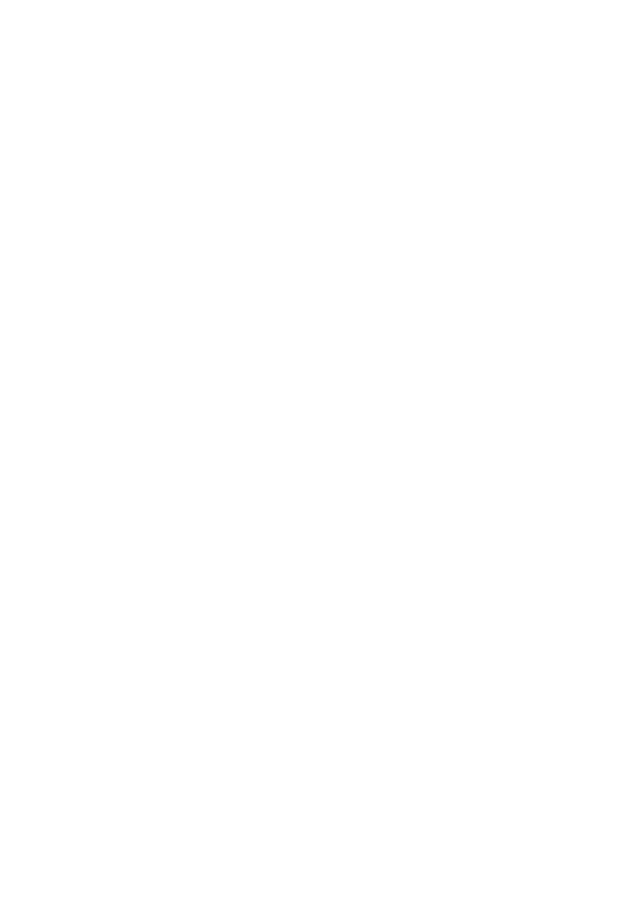
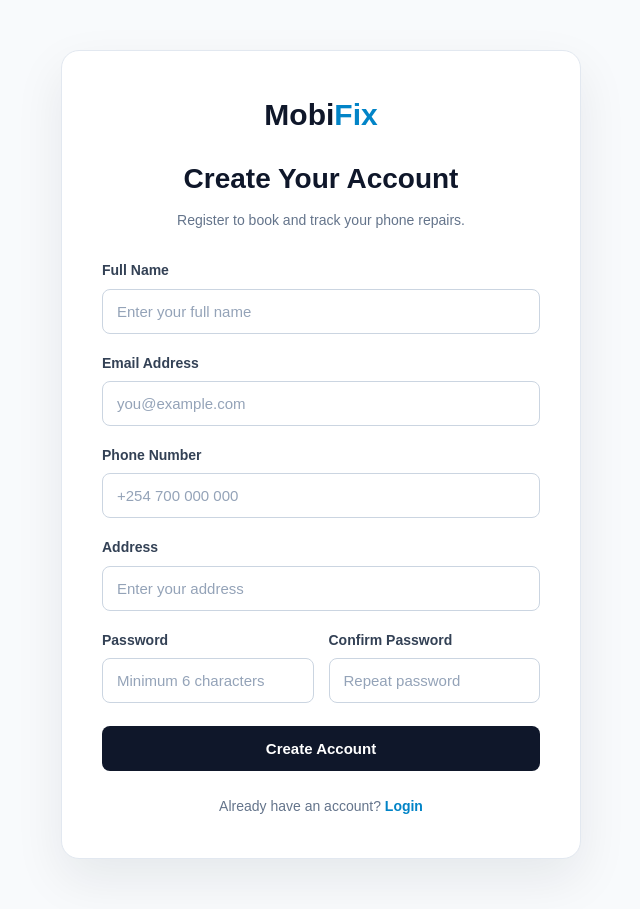
Before and after one commit to wahuu2/mobifix-repair-management-system, a PHP site: page /register.php in a window 1280 px wide. Before the commit the part shown is empty. Shown: the whole page, without its empty margins (319-959 px from the left). Before the commit the page ends 800 px from the top, so only its background shows below. Run offline with PHP 8.4, Linux system fonts and the light colour scheme.

Commit message:
Updated register.php

```diff
--- a/assets/css/style.css
+++ b/assets/css/style.css
@@ -654,3 +654,314 @@ a {
     }
 
 }
+/* =========================
+   AUTH PAGES
+========================= */
+
+.auth-section {
+    min-height: 100vh;
+    padding: 50px 20px;
+
+    background: #f8fafc;
+
+    display: flex;
+    align-items: center;
+    justify-content: center;
+}
+
+.auth-container {
+    width: 100%;
+    max-width: 520px;
+    margin: 0 auto;
+}
+
+
+/* =========================
+   AUTH CARD
+========================= */
+
+.auth-card {
+    background: #ffffff;
+
+    padding: 40px;
+
+    border-radius: 18px;
+
+    border: 1px solid #e2e8f0;
+
+    box-shadow:
+        0 20px 50px rgba(15, 23, 42, 0.08);
+}
+
+
+/* =========================
+   MOBIFIX LOGO
+========================= */
+
+.auth-logo {
+    font-size: 30px;
+    font-weight: 800;
+
+    color: #0f172a;
+
+    margin-bottom: 18px;
+}
+
+.auth-logo span {
+    color: #0284c7;
+}
+
+
+/* =========================
+   AUTH HEADER
+========================= */
+
+.auth-card-header {
+    text-align: center;
+
+    margin-bottom: 28px;
+}
+
+.auth-card-header h2 {
+    font-size: 28px;
+
+    color: #0f172a;
+
+    margin-bottom: 7px;
+}
+
+.auth-card-header p {
+    color: #64748b;
+
+    font-size: 14px;
+
+    line-height: 1.6;
+}
+
+
+/* =========================
+   FORM
+========================= */
+
+.form-group {
+    margin-bottom: 18px;
+}
+
+.form-group label {
+    display: block;
+
+    font-size: 14px;
+
+    font-weight: 600;
+
+    color: #334155;
+
+    margin-bottom: 7px;
+}
+
+.form-group input {
+    width: 100%;
+
+    padding: 13px 14px;
+
+    background: #ffffff;
+
+    border: 1px solid #cbd5e1;
+
+    border-radius: 8px;
+
+    font-family: inherit;
+
+    font-size: 15px;
+
+    color: #0f172a;
+
+    outline: none;
+
+    transition:
+        border-color 0.2s ease,
+        box-shadow 0.2s ease;
+}
+
+.form-group input::placeholder {
+    color: #94a3b8;
+}
+
+.form-group input:focus {
+    border-color: #0284c7;
+
+    box-shadow:
+        0 0 0 3px rgba(2, 132, 199, 0.12);
+}
+
+
+/* =========================
+   PASSWORD ROW
+========================= */
+
+.form-row {
+    display: grid;
+
+    grid-template-columns: 1fr 1fr;
+
+    gap: 15px;
+}
+
+
+/* =========================
+   SUBMIT BUTTON
+========================= */
+
+.auth-button {
+    width: 100%;
+
+    border: none;
+
+    border-radius: 8px;
+
+    padding: 14px 18px;
+
+    margin-top: 5px;
+
+    background: #0f172a;
+
+    color: #ffffff;
+
+    font-family: inherit;
+
+    font-size: 15px;
+
+    font-weight: 600;
+
+    cursor: pointer;
+
+    transition:
+        background 0.2s ease,
+        transform 0.2s ease,
+        box-shadow 0.2s ease;
+}
+
+.auth-button:hover {
+    background: #0284c7;
+
+    box-shadow:
+        0 8px 20px rgba(2, 132, 199, 0.2);
+}
+
+.auth-button:active {
+    transform: translateY(1px);
+}
+
+
+/* =========================
+   ALERTS
+========================= */
+
+.alert {
+    padding: 12px 15px;
+
+    border-radius: 8px;
+
+    margin-bottom: 20px;
+
+    font-size: 14px;
+
+    line-height: 1.5;
+}
+
+.alert-error {
+    background: #fef2f2;
+
+    color: #991b1b;
+
+    border: 1px solid #fecaca;
+}
+
+.alert-success {
+    background: #f0fdf4;
+
+    color: #166534;
+
+    border: 1px solid #bbf7d0;
+}
+
+
+/* =========================
+   LOGIN LINK
+========================= */
+
+.auth-footer-text {
+    text-align: center;
+
+    margin-top: 24px;
+
+    color: #64748b;
+
+    font-size: 14px;
+}
+
+.auth-footer-text a {
+    color: #0284c7;
+
+    font-weight: 600;
+
+    text-decoration: none;
+
+    transition: color 0.2s ease;
+}
+
+.auth-footer-text a:hover {
+    color: #0369a1;
+
+    text-decoration: underline;
+}
+
+
+/* =========================
+   MOBILE
+========================= */
+
+@media (max-width: 550px) {
+
+    .auth-section {
+        padding: 30px 15px;
+    }
+
+    .auth-card {
+        padding: 28px 22px;
+
+        border-radius: 14px;
+    }
+
+    .auth-card-header h2 {
+        font-size: 24px;
+    }
+
+    .form-row {
+        grid-template-columns: 1fr;
+
+        gap: 0;
+    }
+
+}
+
+
+/* =========================
+   VERY SMALL SCREENS
+========================= */
+
+@media (max-width: 360px) {
+
+    .auth-card {
+        padding: 24px 18px;
+    }
+
+    .auth-logo {
+        font-size: 26px;
+    }
+
+    .auth-card-header h2 {
+        font-size: 22px;
+    }
+
+}
--- a/register.php
+++ b/register.php
@@ -0,0 +1,316 @@
+<?php
+
+require_once "config/database.php";
+
+$error = "";
+$success = "";
+
+if ($_SERVER["REQUEST_METHOD"] === "POST") {
+
+    $name = trim($_POST["name"]);
+    $email = trim($_POST["email"]);
+    $phone = trim($_POST["phone"]);
+    $address = trim($_POST["address"]);
+    $password = $_POST["password"];
+    $confirmPassword = $_POST["confirm_password"];
+
+    if (
+        empty($name) ||
+        empty($email) ||
+        empty($phone) ||
+        empty($address) ||
+        empty($password) ||
+        empty($confirmPassword)
+    ) {
+
+        $error = "Please fill in all fields.";
+
+    } elseif (!filter_var($email, FILTER_VALIDATE_EMAIL)) {
+
+        $error = "Please enter a valid email address.";
+
+    } elseif (strlen($password) < 6) {
+
+        $error = "Password must contain at least 6 characters.";
+
+    } elseif ($password !== $confirmPassword) {
+
+        $error = "Passwords do not match.";
+
+    } else {
+
+        // Check whether email already exists
+
+        $checkSql = "SELECT CustomerID FROM customers WHERE Email = ?";
+
+        $checkStmt = $conn->prepare($checkSql);
+        $checkStmt->bind_param("s", $email);
+        $checkStmt->execute();
+
+        $checkResult = $checkStmt->get_result();
+
+        if ($checkResult->num_rows > 0) {
+
+            $error = "An account with this email already exists.";
+
+        } else {
+
+            // Securely hash password
+
+            $hashedPassword = password_hash(
+                $password,
+                PASSWORD_DEFAULT
+            );
+
+            // Insert customer
+
+            $sql = "
+                INSERT INTO customers
+                (Name, Email, Address, Phone, Password)
+                VALUES (?, ?, ?, ?, ?)
+            ";
+
+            $stmt = $conn->prepare($sql);
+
+            $stmt->bind_param(
+                "sssss",
+                $name,
+                $email,
+                $address,
+                $phone,
+                $hashedPassword
+            );
+
+            if ($stmt->execute()) {
+
+                $success =
+                    "Account created successfully. You can now log in.";
+
+            } else {
+
+                $error =
+                    "Something went wrong. Please try again.";
+            }
+
+            $stmt->close();
+        }
+
+        $checkStmt->close();
+    }
+}
+
+?>
+
+<!DOCTYPE html>
+<html lang="en">
+
+<head>
+
+    <meta charset="UTF-8">
+
+    <meta
+        name="viewport"
+        content="width=device-width, initial-scale=1.0"
+    >
+
+    <title>Create Account | MobiFix</title>
+
+    <link
+        rel="stylesheet"
+        href="assets/css/style.css"
+    >
+
+</head>
+
+<body>
+
+    <main>
+
+        <section class="auth-section">
+
+            <div class="auth-container">
+
+                <div class="auth-card">
+
+                    <div class="auth-card-header">
+
+                        <div class="auth-logo">
+                            Mobi<span>Fix</span>
+                        </div>
+
+                        <h2>
+                            Create Your Account
+                        </h2>
+
+                        <p>
+                            Register to book and track your phone repairs.
+                        </p>
+
+                    </div>
+
+
+                    <?php if (!empty($error)): ?>
+
+                        <div class="alert alert-error">
+
+                            <?php echo htmlspecialchars($error); ?>
+
+                        </div>
+
+                    <?php endif; ?>
+
+
+                    <?php if (!empty($success)): ?>
+
+                        <div class="alert alert-success">
+
+                            <?php echo htmlspecialchars($success); ?>
+
+                        </div>
+
+                    <?php endif; ?>
+
+
+                    <form method="POST" action="">
+
+                        <div class="form-group">
+
+                            <label for="name">
+                                Full Name
+                            </label>
+
+                            <input
+                                type="text"
+                                id="name"
+                                name="name"
+                                placeholder="Enter your full name"
+                                value="<?php echo htmlspecialchars($_POST["name"] ?? ""); ?>"
+                                required
+                            >
+
+                        </div>
+
+
+                        <div class="form-group">
+
+                            <label for="email">
+                                Email Address
+                            </label>
+
+                            <input
+                                type="email"
+                                id="email"
+                                name="email"
+                                placeholder="you@example.com"
+                                value="<?php echo htmlspecialchars($_POST["email"] ?? ""); ?>"
+                                required
+                            >
+
+                        </div>
+
+
+                        <div class="form-group">
+
+                            <label for="phone">
+                                Phone Number
+                            </label>
+
+                            <input
+                                type="tel"
+                                id="phone"
+                                name="phone"
+                                placeholder="+254 700 000 000"
+                                value="<?php echo htmlspecialchars($_POST["phone"] ?? ""); ?>"
+                                required
+                            >
+
+                        </div>
+
+
+                        <div class="form-group">
+
+                            <label for="address">
+                                Address
+                            </label>
+
+                            <input
+                                type="text"
+                                id="address"
+                                name="address"
+                                placeholder="Enter your address"
+                                value="<?php echo htmlspecialchars($_POST["address"] ?? ""); ?>"
+                                required
+                            >
+
+                        </div>
+
+
+                        <div class="form-row">
+
+                            <div class="form-group">
+
+                                <label for="password">
+                                    Password
+                                </label>
+
+                                <input
+                                    type="password"
+                                    id="password"
+                                    name="password"
+                                    placeholder="Minimum 6 characters"
+                                    required
+                                >
+
+                            </div>
+
+
+                            <div class="form-group">
+
+                                <label for="confirm_password">
+                                    Confirm Password
+                                </label>
+
+                                <input
+                                    type="password"
+                                    id="confirm_password"
+                                    name="confirm_password"
+                                    placeholder="Repeat password"
+                                    required
+                                >
+
+                            </div>
+
+                        </div>
+
+
+                        <button
+                            type="submit"
+                            class="auth-button"
+                        >
+                            Create Account
+                        </button>
+
+                    </form>
+
+
+                    <p class="auth-footer-text">
+
+                        Already have an account?
+
+                        <a href="login.php">
+                            Login
+                        </a>
+
+                    </p>
+
+                </div>
+
+            </div>
+
+        </section>
+
+    </main>
+
+</body>
+
+</html>
```
